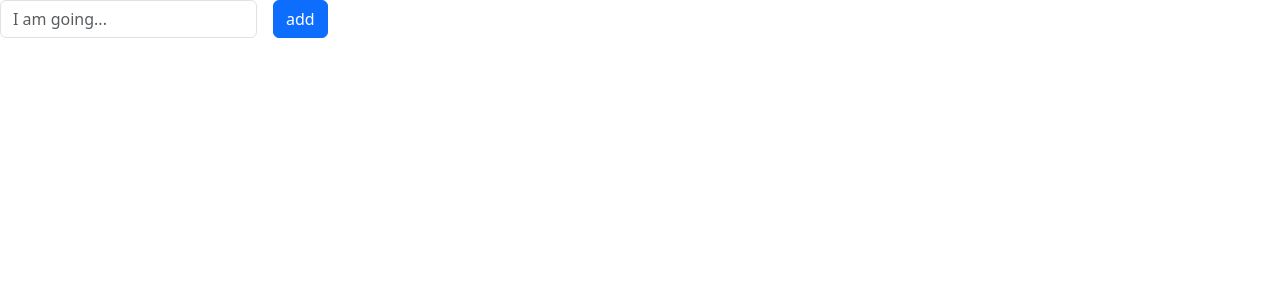
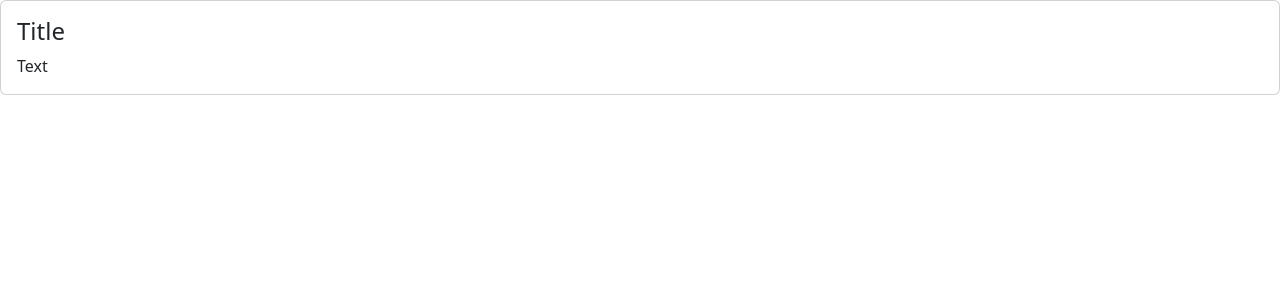
Before and after one commit to DariaHoroshko1608/React_HW, a React (Create React App) app: page / in a window 1280 px wide. Shown: the top 300 px of the page. Built offline with nearby package versions, Linux system fonts and the light colour scheme.

Commit message:
react_89

```diff
--- a/src/App.jsx
+++ b/src/App.jsx
@@ -1,14 +1,16 @@
 import React from 'react';
-import TodoBox from './components/TodoBox';
+import Card from './components/Card';
 
-class App extends React.Component {
-    render() {
-        return (
-            <div className="App">
-                <TodoBox />
-            </div>
-        );
-    }
+function App() {
+    return (
+        <Card>
+            <Card.Body>
+                <Card.Title>Title</Card.Title>
+                <Card.Text>Text</Card.Text>
+            </Card.Body>
+        </Card>
+    );
 }
+console.log(Card);
 
 export default App;
--- /dev/null
+++ b/src/components/Card.jsx
@@ -0,0 +1,39 @@
+import React from 'react';
+
+const Card = ({ children }) => {
+    return (
+        <div className="card">
+            {children}
+        </div>
+    );
+};
+
+const CardBody = ({ children }) => {
+    return (
+        <div className="card-body">
+            {children}
+        </div>
+    );
+};
+
+const CardTitle = ({ children }) => {
+    return (
+        <h4 className="card-title">
+            {children}
+        </h4>
+    );
+};
+
+const CardText = ({ children }) => {
+    return (
+        <p className="card-text">
+            {children}
+        </p>
+    );
+};
+
+Card.Body = CardBody;
+Card.Title = CardTitle;
+Card.Text = CardText;
+
+export default Card;
--- a/src/components/Item.jsx
+++ /dev/null
@@ -1,31 +0,0 @@
-import React, { Component } from 'react';
-
-class Item extends Component {
-    handleRemoveClick = () => {
-        const { task, onRemove } = this.props;
-        onRemove(task.id);
-    };
-
-    render() {
-        const { task } = this.props;
-
-        return (
-            <div className="row">
-                <div className="col-auto">
-                    <button
-                        type="button"
-                        className="btn btn-primary btn-sm"
-                        onClick={this.handleRemoveClick}
-                    >
-                        -
-                    </button>
-                </div>
-                <div className="col">
-                    {task.text}
-                </div>
-            </div>
-        );
-    }
-}
-
-export default Item;
--- a/src/components/TodoBox.jsx
+++ /dev/null
@@ -1,68 +0,0 @@
-import React, { Component } from 'react';
-import { uniqueId } from 'lodash';
-import Item from './Item';
-
-class TodoBox extends Component {
-    constructor(props) {
-        super(props);
-        this.state = {
-            tasks: [],
-            taskText: '',
-        };
-    }
-
-    handleInputChange = (event) => {
-        this.setState({ taskText: event.target.value });
-    };
-
-    handleFormSubmit = (event) => {
-        event.preventDefault();
-        const { tasks, taskText } = this.state;
-        const newTask = { id: uniqueId(), text: taskText };
-
-        this.setState({
-            tasks: [newTask, ...tasks],
-            taskText: '',
-        });
-    };
-
-    handleRemoveTask = (taskId) => {
-        this.setState((prevState) => ({
-            tasks: prevState.tasks.filter(task => task.id !== taskId),
-        }));
-    };
-
-    render() {
-        const { tasks, taskText } = this.state;
-
-        return (
-            <div>
-                <div className="mb-3">
-                    <form className="d-flex" onSubmit={this.handleFormSubmit}>
-                        <div className="me-3">
-                            <input
-                                type="text"
-                                value={taskText}
-                                onChange={this.handleInputChange}
-                                required
-                                className="form-control"
-                                placeholder="I am going..."
-                            />
-                        </div>
-                        <button type="submit" className="btn btn-primary">add</button>
-                    </form>
-                </div>
-                <div>
-                    {tasks.map(task => (
-                        <div key={task.id}>
-                            <Item task={task} onRemove={this.handleRemoveTask} />
-                            <hr />
-                        </div>
-                    ))}
-                </div>
-            </div>
-        );
-    }
-}
-
-export default TodoBox;
```
Also changed, not shown: public/logo192.png (added).
